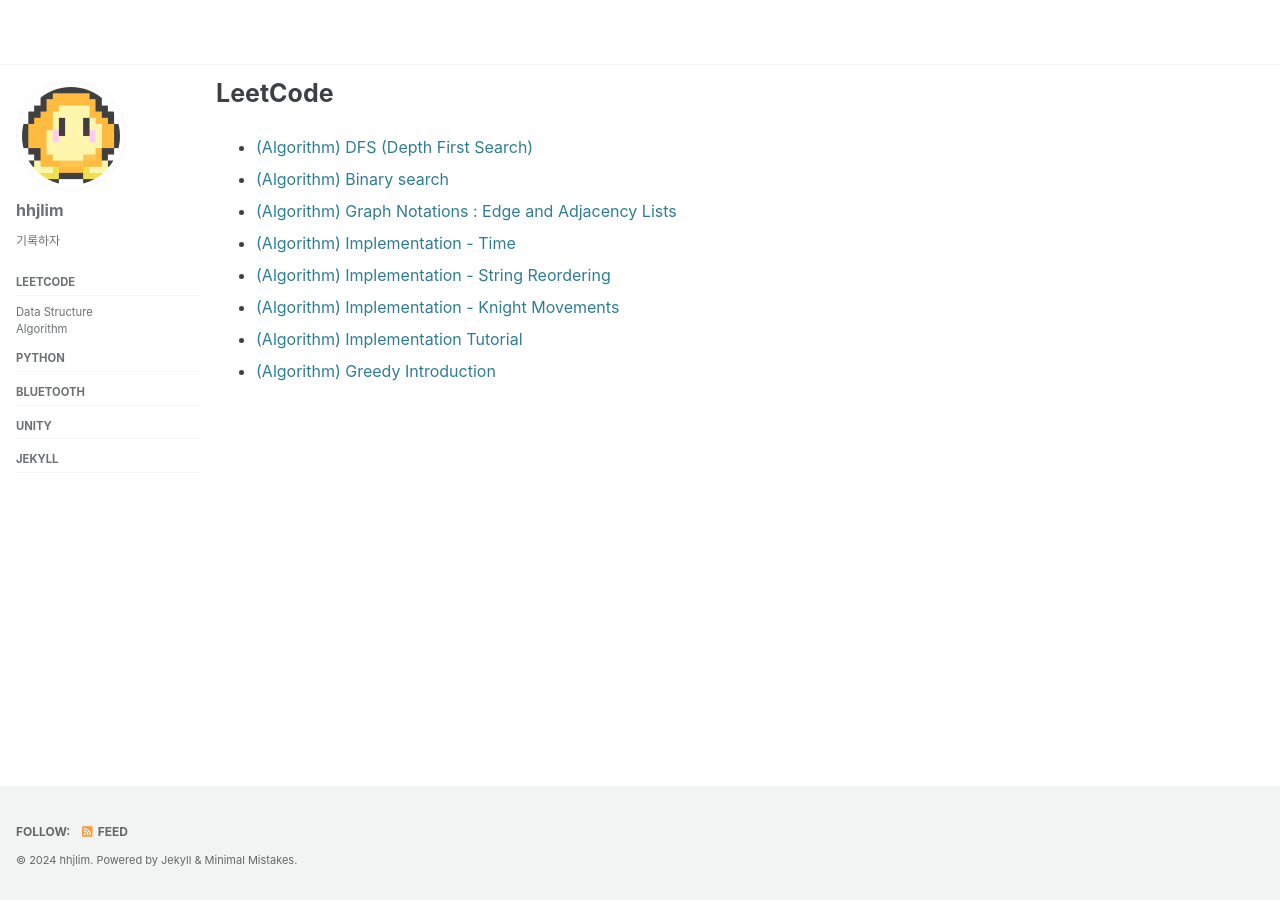
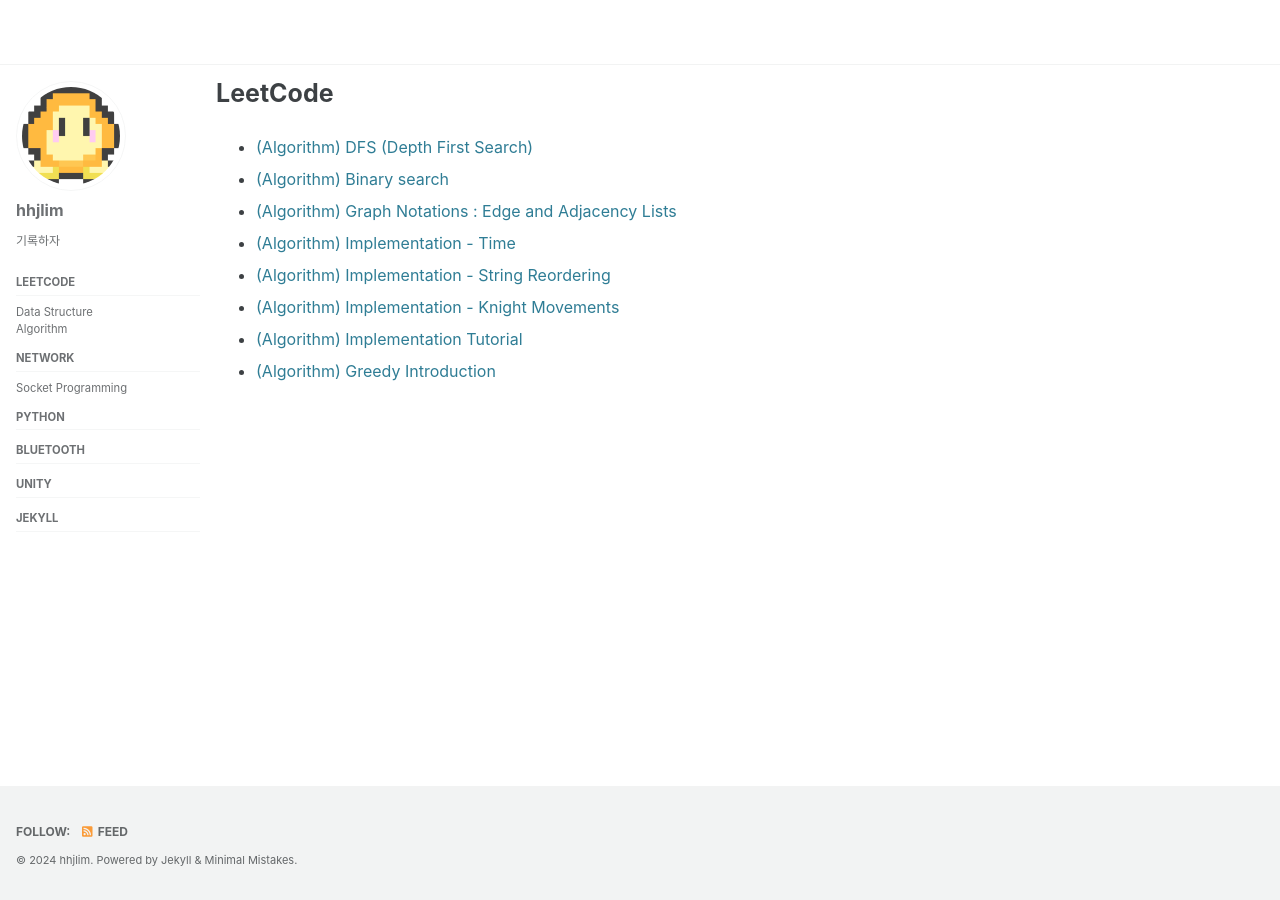
Before and after one commit to hhjlim/hhjlim.github.io, a Jekyll site: the page built from categories/LeetCode/index.html, in a window 1280 px wide. Built offline with Jekyll 4.4.1, drawn with Linux system fonts in a browser that asks for light colours; cached includes are drawn as plain includes.

Commit message:
(Feature) Add Network Category

```diff
--- a/_data/navigation.yml
+++ b/_data/navigation.yml
@@ -7,6 +7,11 @@ category:
         url: /categories/LeetCode/Data_Structure/
       - title: "Algorithm"
         url: /categories/LeetCode/Algorithm/
+  - title: "Network"
+    url: /categories/Network/
+    children:
+      - title: "Socket Programming"
+        url: /categories/Network/Socket_Programming/
   - title: "Python"
     url: /categories/Python/
   - title: "Bluetooth"
--- a/categories/leetcode/index.html
+++ b/categories/LeetCode/index.html
@@ -2,5 +2,5 @@
 layout: category
 title: "LeetCode"
 category: "LeetCode"
-permalink: "/categories/leetcode/"
+permalink: "/categories/LeetCode/"
 ---
--- /dev/null
+++ b/categories/Network/index.html
@@ -0,0 +1,6 @@
+---
+layout: category
+title: "Network"
+category: "Network"
+permalink: "/categories/Network/"
+---
```
Also changed, not shown: categories/Network/Socket_Programming/index.html (added, +7 -0 lines), categories/LeetCode/Algorithm/index.html (renamed from categories/leetcode/Algorithm/index.html), categories/LeetCode/Data_Structure/index.html (renamed from categories/leetcode/data_structure/index.html).
